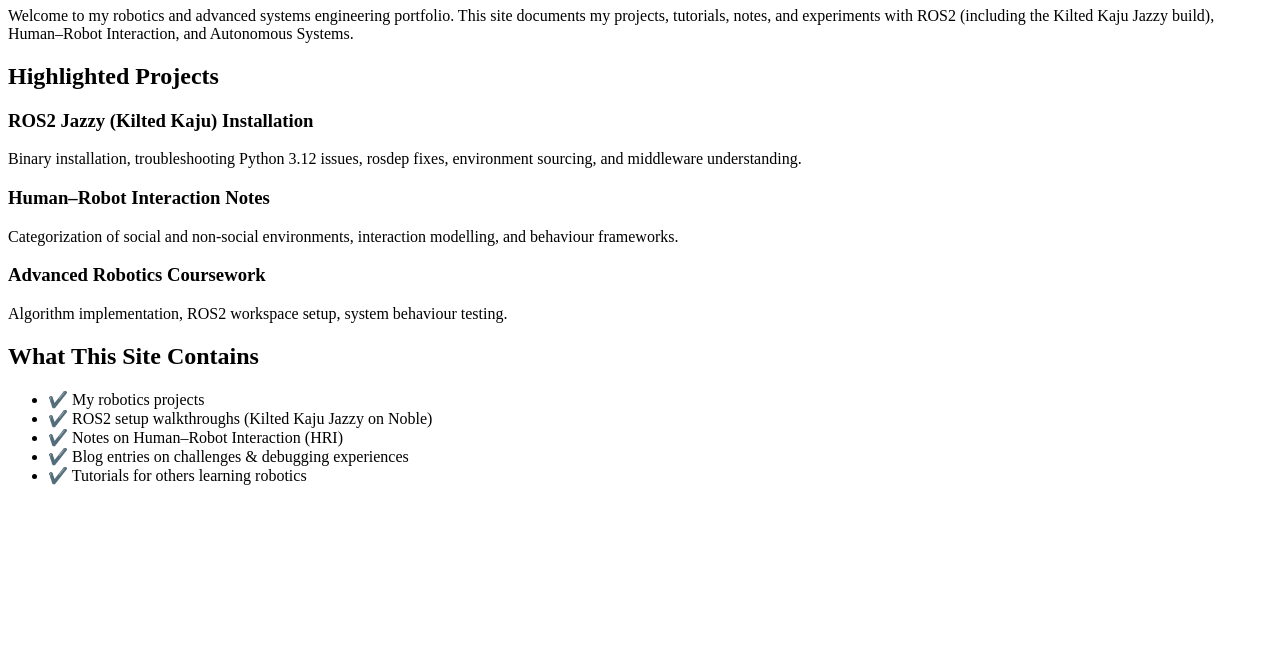
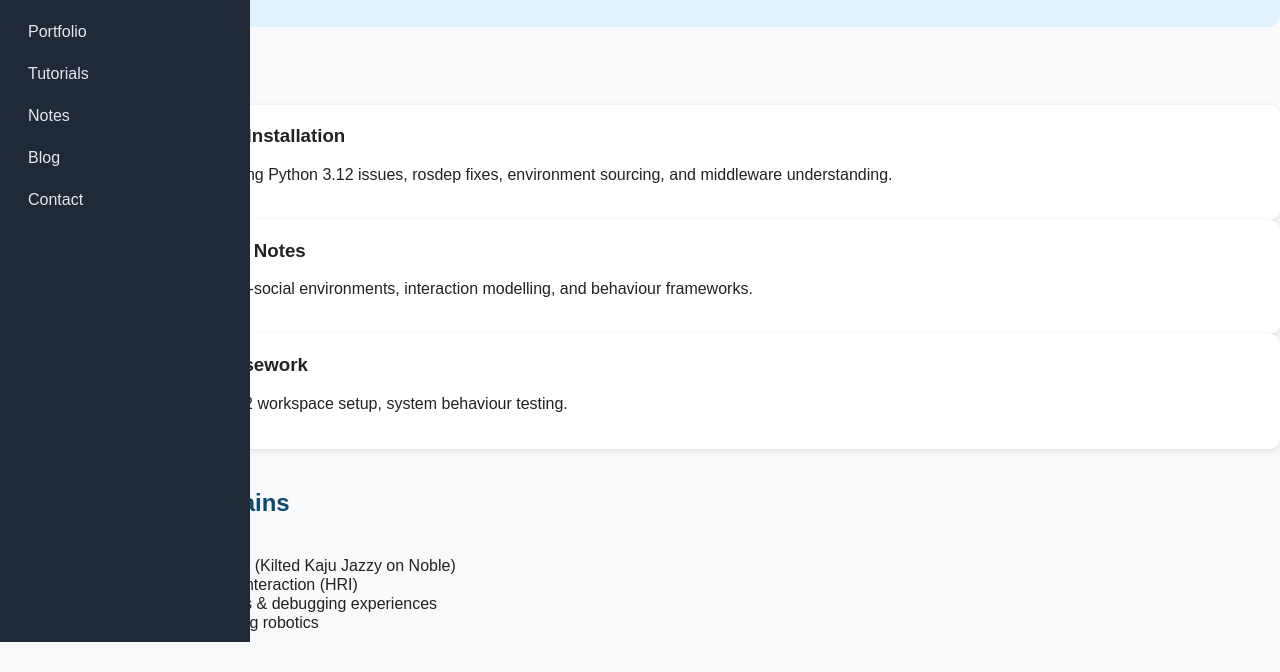
Before and after one commit to jdasilvaThe0ne/jdasilvaThe0ne.github.io, a plain HTML site: page index.html in a window 1280 px wide. Shown: the part 158-830 px from the top of the page. Before the commit the page ends 800 px from the top, so only its background shows below. Drawn offline with Linux system fonts and the light colour scheme.

Commit message:
Update index.html

```diff
--- a/index.html
+++ b/index.html
@@ -4,6 +4,7 @@
   <meta charset="UTF-8" />
   <meta name="viewport" content="width=device-width, initial-scale=1.0" />
   <title>Justino DaSilva – Home</title>
+  <link rel="stylesheet" href="assets/css/style.css"
 </head>
 <body>
   <div class="sidebar">
```
